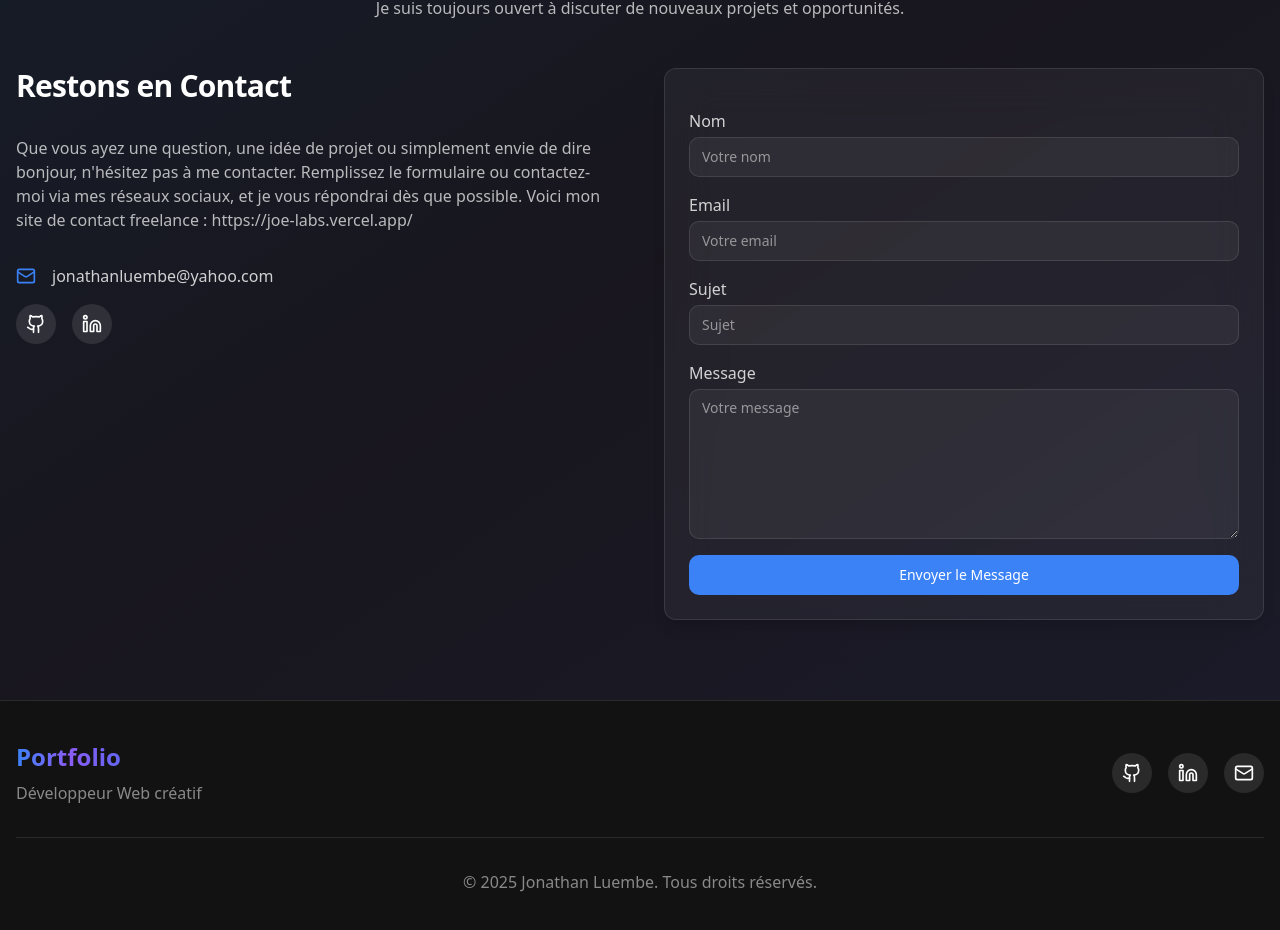
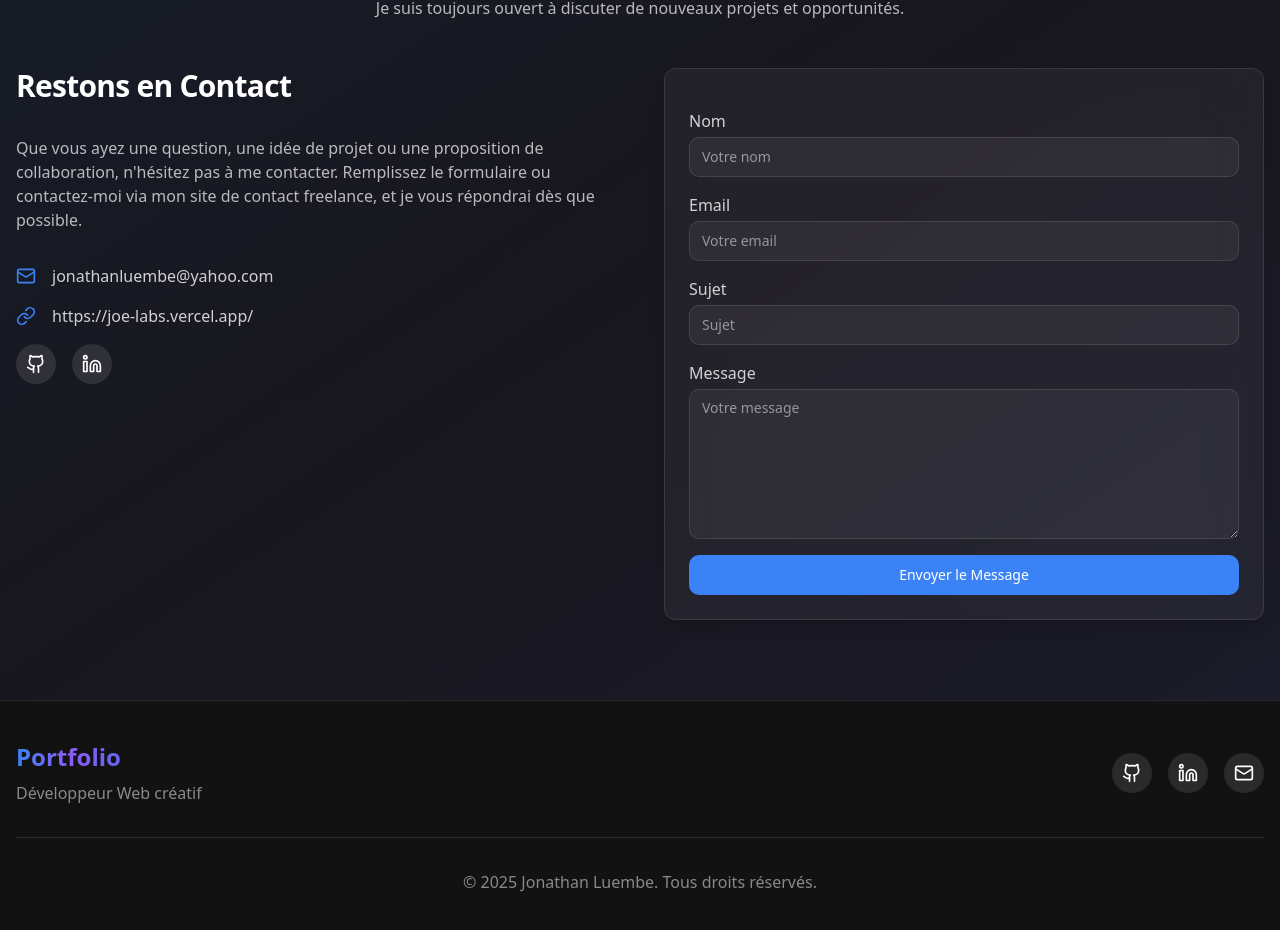
Before and after one commit to JoeLeDev/Portfolio_dev_2025, a React (Vite) app: page / in a window 1280 px wide. Shown: the part 5692-6622 px from the top of the page. Built offline with nearby package versions, Linux system fonts and the light colour scheme; no server answers.

Commit message:
link to freelance site fix

```diff
--- a/src/components/Contact.tsx
+++ b/src/components/Contact.tsx
@@ -3,7 +3,7 @@ import { useState } from 'react';
 import { Button } from "@/components/ui/button";
 import { Input } from "@/components/ui/input";
 import { Textarea } from "@/components/ui/textarea";
-import { Github, Mail, Linkedin } from "lucide-react";
+import { Github, Mail, Linkedin, Link } from "lucide-react";
 import { useToast } from "@/hooks/use-toast";
 
 const Contact = () => {
@@ -56,14 +56,18 @@ const Contact = () => {
           <div className="space-y-8 animate-fade-in-left">
             <h3 className="text-white">Restons en Contact</h3>
             <p className="text-white/70">
-              Que vous ayez une question, une idée de projet ou simplement envie de dire bonjour, n'hésitez pas à me contacter. Remplissez le formulaire ou contactez-moi via mes réseaux sociaux, et je vous répondrai dès que possible.
-              Voici mon site de contact freelance : https://joe-labs.vercel.app/
+              Que vous ayez une question, une idée de projet ou une proposition de collaboration, n'hésitez pas à me contacter. Remplissez le formulaire ou contactez-moi via mon site de contact freelance, et je vous répondrai dès que possible.
             </p>
 
             <div className="space-y-4">
               <div className="flex items-center space-x-4 text-white/80">
                 <Mail className="w-5 h-5 text-portfolio-primary" />
                 <span>jonathanluembe@yahoo.com</span>
+              </div>
+
+              <div className="flex items-center space-x-4 text-white/80">
+                <Link className="w-5 h-5 text-portfolio-primary" />
+                <a href="https://joe-labs.vercel.app/" target="_blank" rel="noopener noreferrer">https://joe-labs.vercel.app/</a>
               </div>
 
               <div className="flex space-x-4">
--- a/src/components/GoogleAnalytics.tsx
+++ b/src/components/GoogleAnalytics.tsx
@@ -23,7 +23,7 @@ export const GoogleAnalyticsTracker = () => {
     if (GA_MEASUREMENT_ID) {
       pageview(location.pathname + location.search);
     }
-  }, [location]);
+  }, [location.pathname, location.search]);
 
   return null;
 };
--- a/src/hooks/use-toast.ts
+++ b/src/hooks/use-toast.ts
@@ -179,7 +179,7 @@ function useToast() {
         listeners.splice(index, 1)
       }
     }
-  }, [state])
+  }, [])
 
   return {
     ...state,
```
